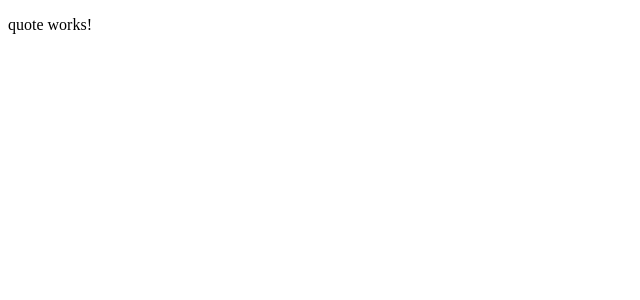
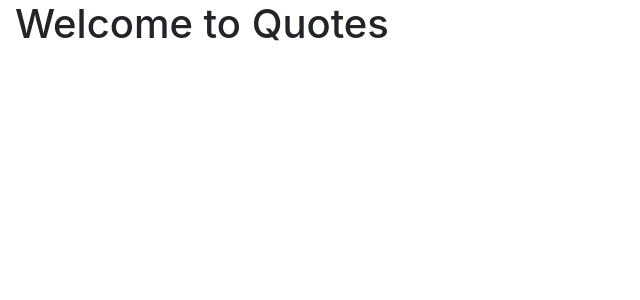
Before and after one commit to MungaiKeren/Quotes, an Angular app: page / in a window 1280 px wide. Shown: the top 300 px of the page, without its empty margins (0-640 px from the left). Built offline with nearby package versions, Linux system fonts and the light colour scheme.

Commit message:
This commit will add bootstrap

```diff
--- a/src/app/quote/quote.component.html
+++ b/src/app/quote/quote.component.html
@@ -1 +1,8 @@
-<p>quote works!</p>
+<div class="container-fluid">
+    <div class="row">
+        <div class="col-md-6">
+            <h1>Welcome to Quotes</h1>
+
+        </div>
+    </div>
+</div>
--- a/src/styles.css
+++ b/src/styles.css
@@ -1 +1,2 @@
 /* You can add global styles to this file, and also import other style files */
+@import "~bootstrap/dist/css/bootstrap.css"
```
